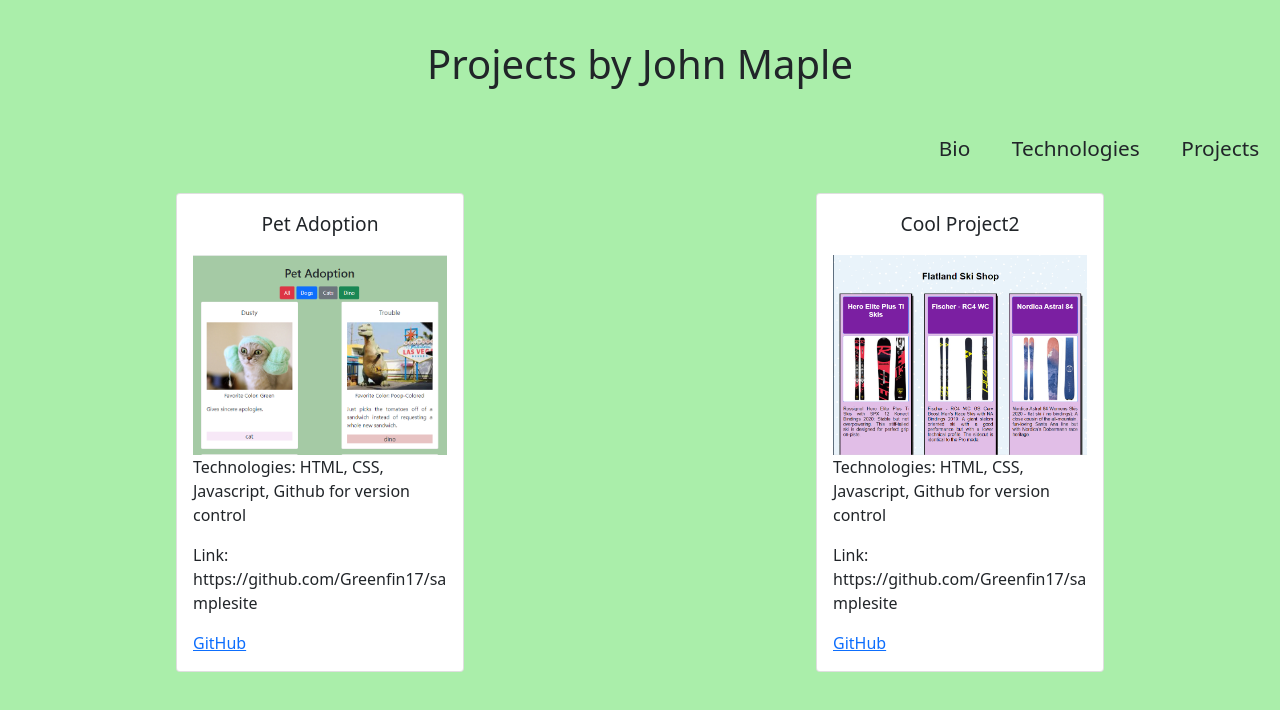
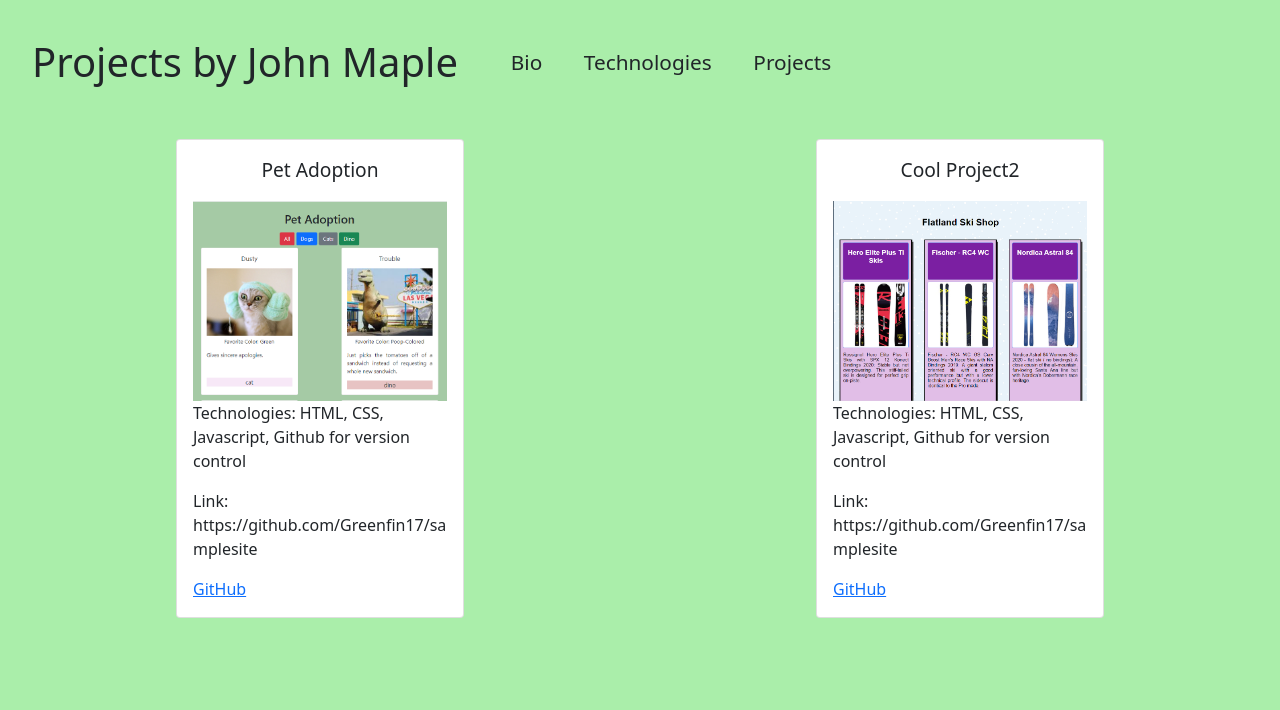
Before and after one commit to Greenfin17/bio-site-v1, a plain HTML site: page index.html in a window 1280 px wide. Drawn offline with nearby package versions, Linux system fonts and the light colour scheme.

```diff
--- a/index.html
+++ b/index.html
@@ -17,10 +17,10 @@
 
 <body>
   <!-- Navigation -->
-  <nav>
-    <div class="nav-container">
+  <nav class="projects-nav">
     <!-- TODO: Insert some sort of H1-H6 with your name here -->
       <h1>Projects by John Maple</h1>
+      <div id="nav-container">
         <ul id="navLinks">
           <li><a id="navToBio">Bio</a></li>
           <li><a id="navToTechnologies">Technologies</a></li>
--- a/main.css
+++ b/main.css
@@ -4,24 +4,21 @@
   background-color: #aaeeaa;
 }
 
-#nav-container{
+.projects-nav {
+  margin: 2em;
   display: flex;
-}
-h1 {
-  text-align: center;
-  margin: 1em 0;
+  align-items: center;
 }
 
-.img-container {
-  height: 200px;
-  background-size: cover;
-  background-position: center;
-  text-align: center;
+
+#nav-container {
+  padding-top: 10px;
 }
 
 #navLinks {
   display: flex;
   justify-content: flex-end;
+  align-items: center;
   list-style-type: none;
   font-size: 1.3em;
 }
@@ -35,3 +32,10 @@
   text-align: center;
   font-size: 1.2em;
 }
+
+.img-container {
+  height: 200px;
+  background-size: cover;
+  background-position: center;
+  text-align: center;
+}
```
Lines whose indentation alone changed are shown as unchanged.
